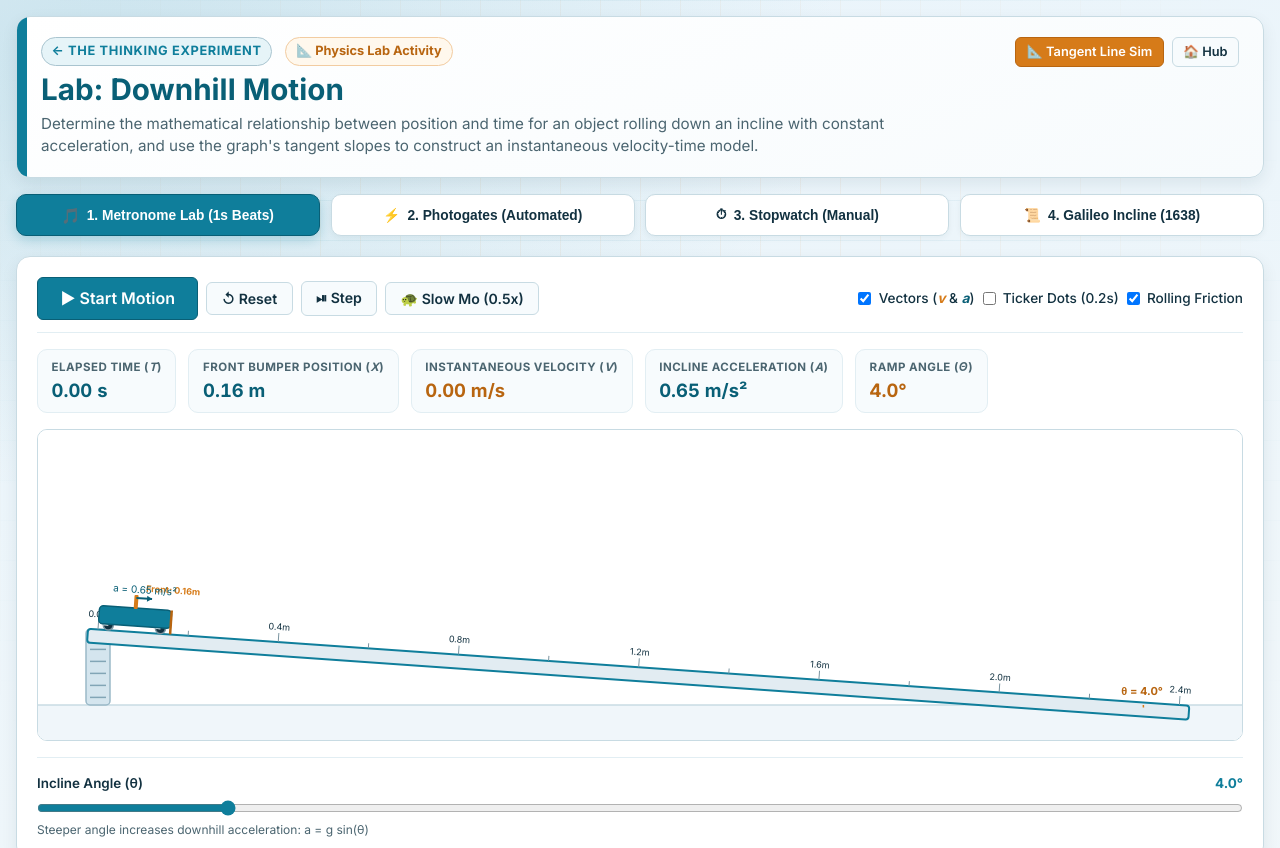
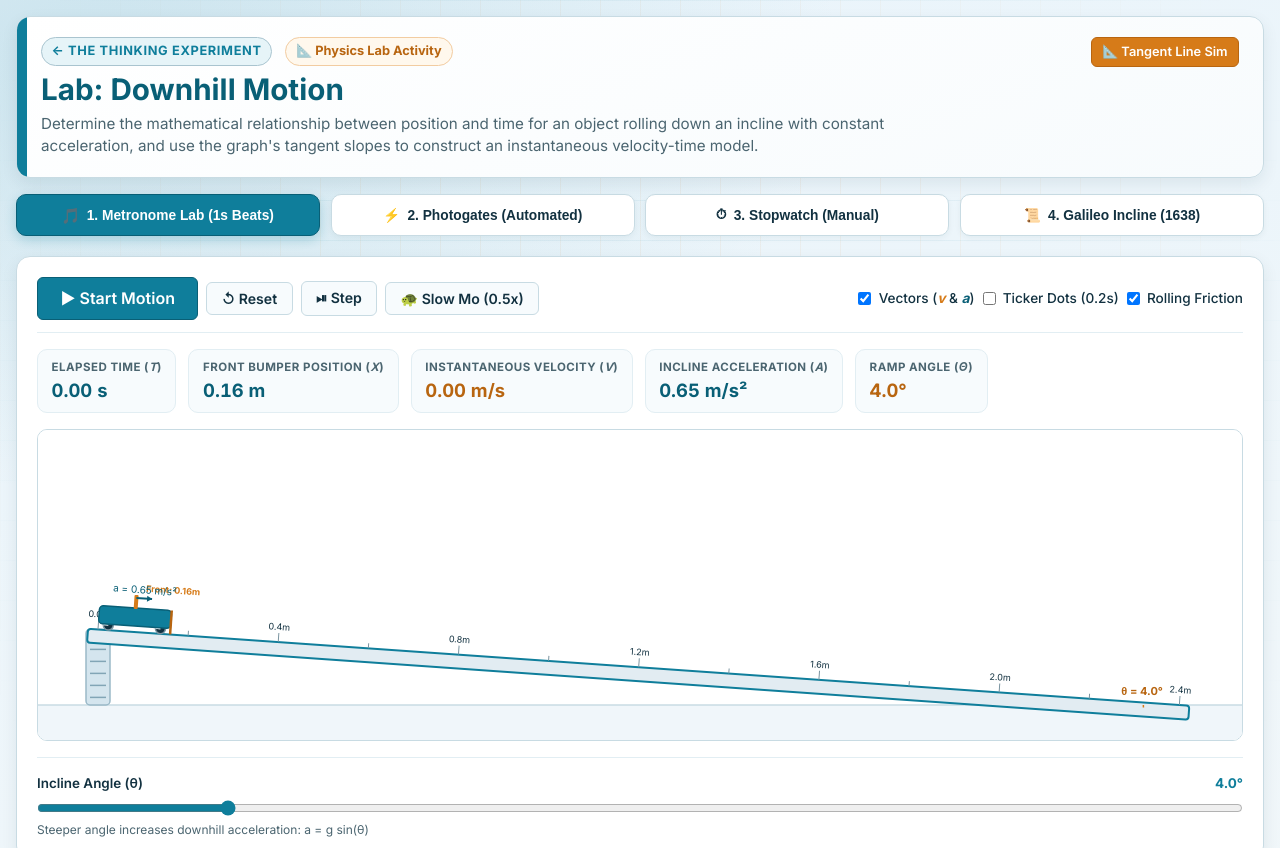
Before and after one commit to Thinking-Experiment-Sims/downhill-motion-sim, a website with bundled scripts: page index.html in a window 1280 px wide. Shown: the top 848 px of the page. Built offline with nearby package versions, Linux system fonts and the light colour scheme.

Commit message:
Remove obsolete Hub button from hero header

```diff
--- a/index.html
+++ b/index.html
@@ -30,9 +30,6 @@
         <div class="hero-meta-badges">
           <a href="https://vladimirlopez.github.io/slope_tangents/" target="_blank" rel="noopener" class="btn btn-sm btn-accent" title="Open the existing Tangent Line Analysis tool in the hub">
             📐 Tangent Line Sim
-          </a>
-          <a href="https://thinking-experiment-sims.github.io/interactive-physics/" class="btn btn-sm btn-ghost" title="Go to Simulations Hub">
-            🏠 Hub
           </a>
         </div>
       </div>
```
